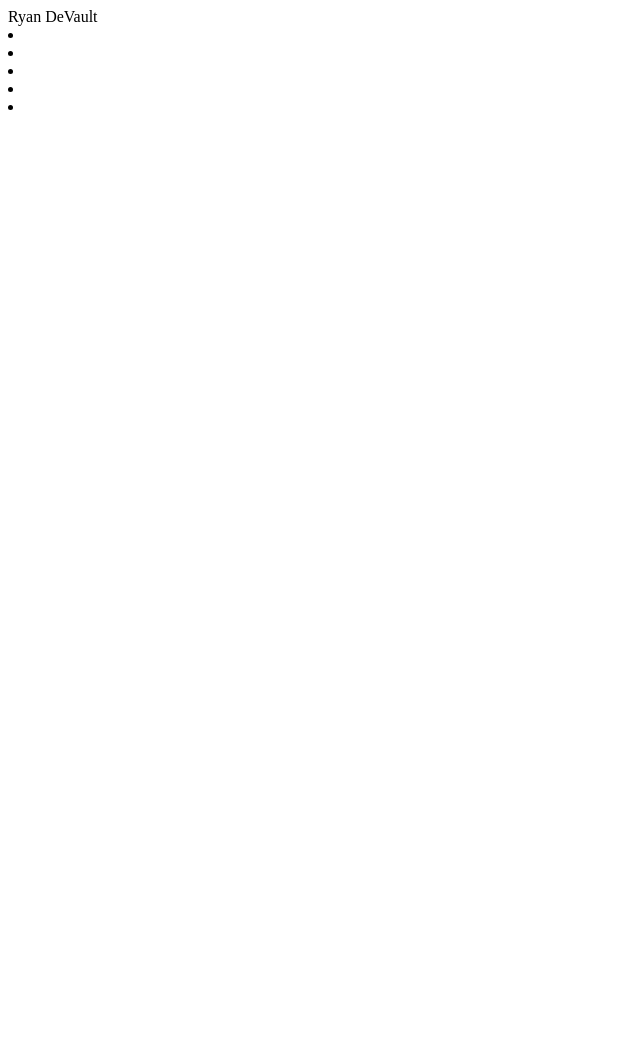
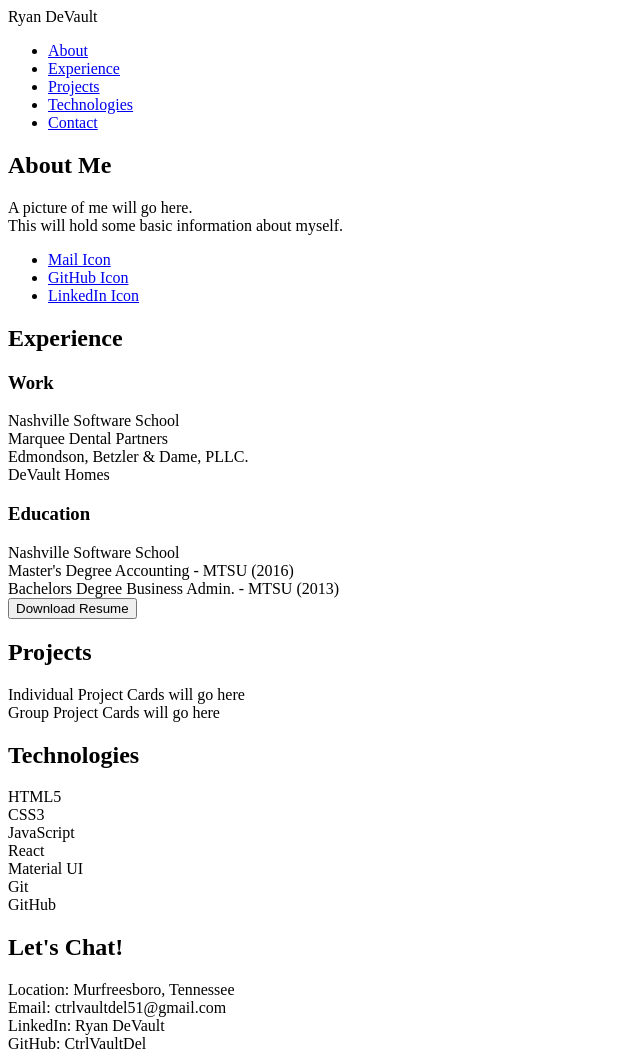
Before and after one commit to CtrlVaultDel/CtrlVaultDel.github.io, a plain HTML site: page index.html in a window 1280 px wide. Shown: the whole page, without its empty margins (0-640 px from the left). Before the commit the page ends 800 px from the top, so only its background shows below. Drawn offline with Linux system fonts and the light colour scheme.

Commit message:
Finished basic template for personal website

```diff
--- a/index.html
+++ b/index.html
@@ -10,32 +10,92 @@
 <body>
     <nav class="navbar">
         <div class="navbar-container">
-            <div class="navbar-header">
-                Ryan DeVault
-            </div>
-            <div class="navbar-links">
-                <li><a href="#about"/></li>
-                <li><a href="#experience"/></li>
-                <li><a href="#projects"/></li>
-                <li><a href="#technologies"/></li>
-                <li><a href="#contact"/></li>
-            </div>
+            <div class="navbar-header">Ryan DeVault</div>
+            <ul class="navbar-links">
+                <li><a href="#about">About</a></li>
+                <li><a href="#experience">Experience</a></li>
+                <li><a href="#projects">Projects</a></li>
+                <li><a href="#technologies">Technologies</a></li>
+                <li><a href="#contact">Contact</a></li>
+            </ul>
         </div>
     </nav>
     <section id="about">
-
+        <h2>About Me</h2>
+        <div class="about-container">
+            <div class="about-image">
+                A picture of me will go here.
+            </div>
+            <div class="about-detail">
+                This will hold some basic information about myself.
+            </div>
+        </div>
+        <ul class="about-links">
+            <li><a href="mailto:ctrlvaultdel51@gmail.com"/>Mail Icon</li>
+            <li><a href="https://github.com/CtrlVaultDel"/>GitHub Icon</li>
+            <li><a href="https://www.linkedin.com/in/ryan-devault?trk=people-guest_people_search-card">LinkedIn Icon</a></li>
+        </ul>
     </section>
     <section id="experience">
+        <h2>Experience</h2>
+        <div class="experience-container">
+            <div class="work">
+                <h3>Work</h3>
+                <div>Nashville Software School</div>
+                <div>Marquee Dental Partners</div>
+                <div>Edmondson, Betzler & Dame, PLLC.</div>
+                <div>DeVault Homes</div>
+            </div>
+            <div class="education">
+                <h3>Education</h3>
+                <div>Nashville Software School</div>
+                <div>Master's Degree Accounting - MTSU (2016)</div>
+                <div>Bachelors Degree Business Admin. - MTSU (2013)</div>
+            </div>
+        </div>
+
+        <!-- Button that will allow the user to download my resume -->
+        <button class="resume-button">Download Resume</button>
 
     </section>
     <section id="projects">
-
+        <h2>Projects</h2>
+        <div class="projects-container">
+            <div class="projects-individual">
+                <div>Individual Project Cards will go here</div>
+            </div>
+            <div class="projects-group">
+                <div>Group Project Cards will go here</div>
+            </div>
+        </div>
     </section>
     <section id="technologies">
-
+        <h2>Technologies</h2>
+        <div class="technologies-container">
+            <div>HTML5</div>
+            <div>CSS3</div>
+            <div>JavaScript</div>
+            <div>React</div>
+            <div>Material UI</div>
+            <div>Git</div>
+            <div>GitHub</div>
+        </div>
     </section>
     <section id="contact">
+        <h2>Let's Chat!</h2>
+        <div class="contact-container">
+            <!-- Location Information -->
+            <div class="contact-item"><img />Location: Murfreesboro, Tennessee</div>
 
+            <!-- Email Information -->
+            <div class="contact-item"><img />Email: ctrlvaultdel51@gmail.com</div>
+
+            <!-- LinkedIn Information -->
+            <div class="contact-item">LinkedIn: Ryan DeVault</div>
+
+            <!-- GitHub Information -->
+            <div class="contact-item">GitHub: CtrlVaultDel</div>
+        </div>
     </section>
 </body>
 </html>
```
